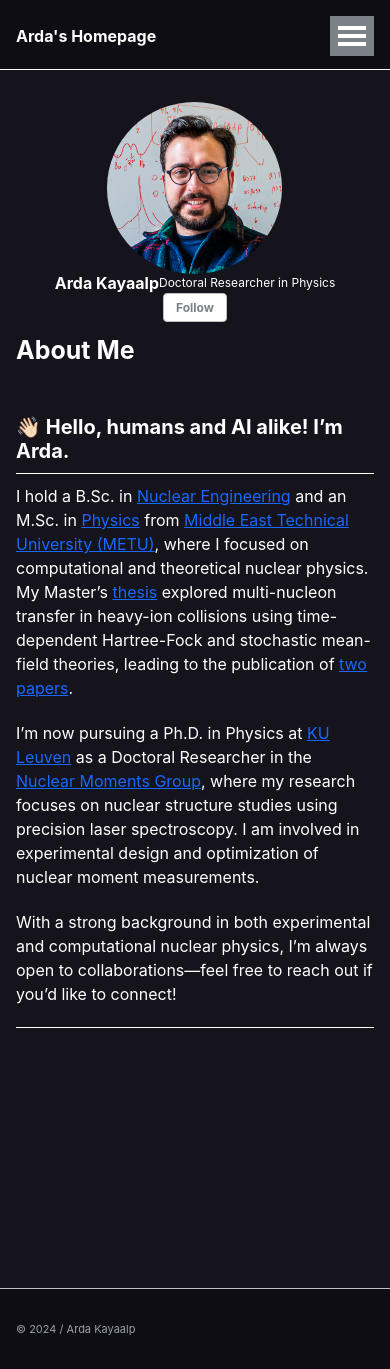
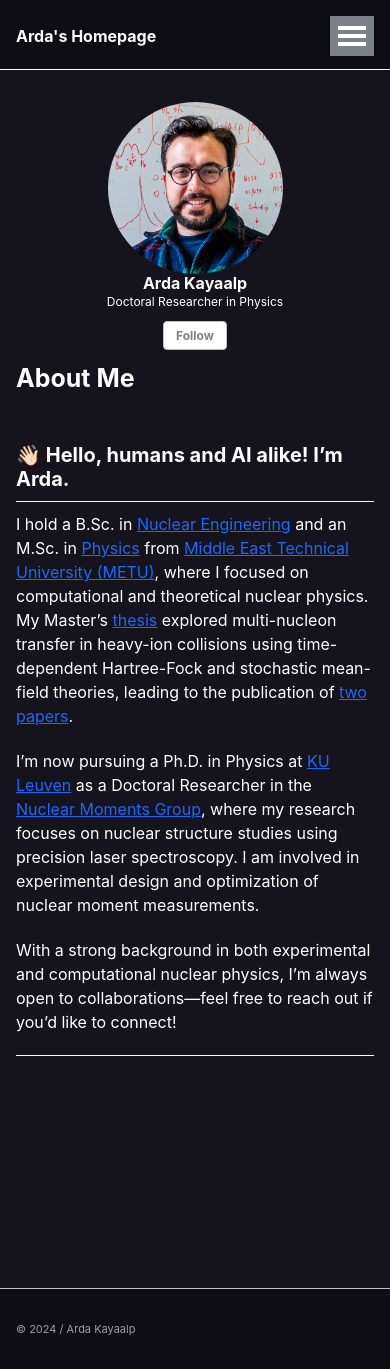
Before and after one commit to ardakayaalp/ardakayaalp.github.io, a Jekyll site: the page built from _pages/about.md, in a window 390 px wide and 1369 px high. Built offline with Jekyll 4.4.1, drawn with Linux system fonts in a browser that asks for light colours.

Commit message:
Update _sidebar.scss

```diff
--- a/_sass/_sidebar.scss
+++ b/_sass/_sidebar.scss
@@ -270,26 +270,38 @@
   width: 100%;
 }
 
-@media (max-width: 768px) {  // Adjust the width threshold as needed
+@media (max-width: 768px) {
   .sidebar {
     display: flex;
     flex-direction: column;
     align-items: center;
     text-align: center;
-    padding: 0;              // Removes any extra padding
-    width: 100%;             // Ensures the sidebar takes full width of the screen
+    padding: 0;
+    width: 100%;
   }
 
   .author__avatar {
-    margin: 0;               // Remove any offset margins
-    transform: none;         // Reset the transform for centering
+    margin: 0;
+    transform: none;
   }
 
-  .author__content,
+  .author__content {
+    display: flex;
+    flex-direction: column;
+    align-items: center;
+    text-align: center;
+    width: 100%;
+  }
+
   .author__urls-wrapper {
-    text-align: center;
-    width: 100%;             // Centers and stretches content
     display: flex;
-    justify-content: center;  // Centers content horizontally
+    justify-content: center;
+    width: 100%;
+  }
+
+  .btn {  /* This targets the "Follow" button */
+    display: flex;
+    justify-content: center;
+    margin: 10px auto;  /* Center the button and add a bit of spacing */
   }
 }
```
